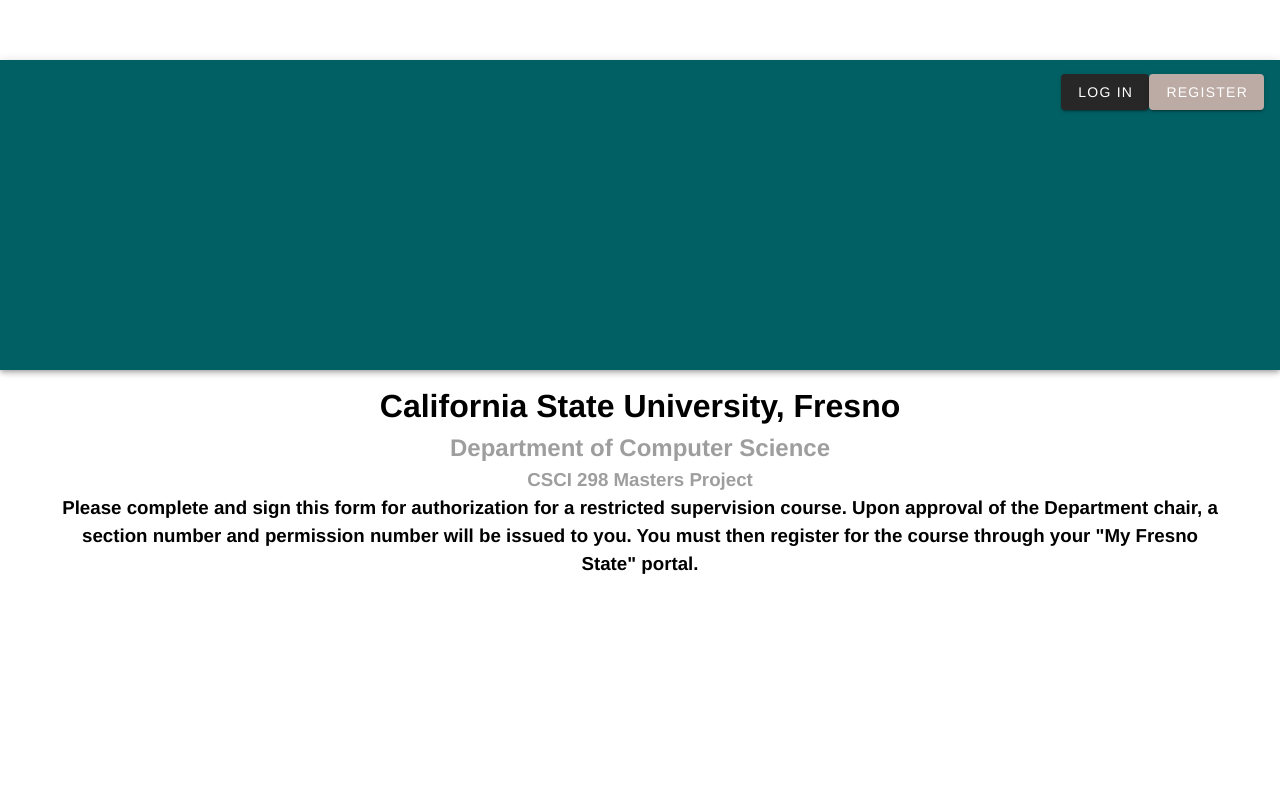
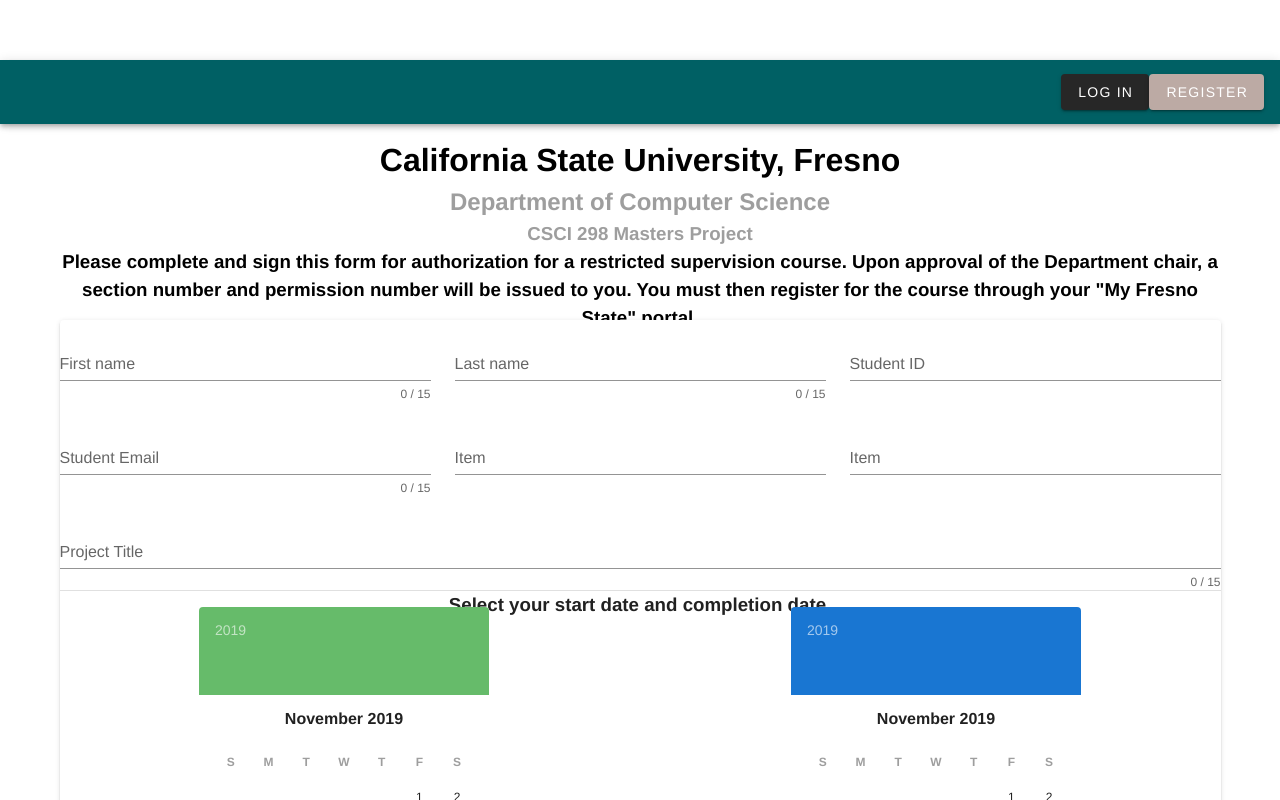
Before and after one commit to alemor10/Csci198Project, a Vue app in the folder client/: page /csci298 in a window 1280 px wide. Shown: the top 800 px of the page. Built offline with nearby package versions, Linux system fonts and the light colour scheme; what vue-signature-pad would draw is missing.

Commit message:
update to csci 198 and csc 298

```diff
--- a/client/src/views/Forms/csci190.vue
+++ b/client/src/views/Forms/csci190.vue
@@ -157,7 +157,18 @@
             required
         >
         </v-text-field>
-        <v-divider></v-divider>
+        <h4> 3.Are you below a 3.0 GPA? </h4>
+        <v-select
+          v-model="select"
+          :items="items"
+          :error-messages="selectErrors"
+          label="Item"
+          required
+          @change="$v.select.$touch()"
+          @blur="$v.select.$touch()"
+        >
+        </v-select>
+        <v-btn class="mr-4" @click="submit">submit</v-btn>
     </v-form>
     </v-card>
   </v-container>
--- a/client/src/views/Forms/csci198.vue
+++ b/client/src/views/Forms/csci198.vue
@@ -6,12 +6,123 @@
       <h3 class="subheading grey--text">CSCI 198 Senior Project</h3>
       <h3 class="subheading black--text"> Please complete and sign this form for authorization for a restricted supervision course.
       Upon approval of the Department chair, a section number and permission number will be issued to you. You must then register for the course through your "My Fresno State" portal.</h3>
+    <v-card>
     <v-form v-model="valid">
-      <v-container>
 
+        <v-row>
+        <v-col
+          cols="12"
+          md="4"
+        >
+          <v-text-field
+            v-model="firstname"
+            :rules="nameRules"
+            :counter="15"
+            label="First name"
+            required
+          >
+          </v-text-field>
+        </v-col>
+        <v-col
+          cols="12"
+          md="4"
+        >
+          <v-text-field
+            v-model="lastname"
+            :rules="nameRules"
+            :counter="15"
+            label="Last name"
+            required
+          >
+          </v-text-field>
+        </v-col>
+        <v-col
+          cols="12"
+          md="4"
+        >
+        <v-text-field
+          v-model="studentID"
+          :rules="numberRules"
+          label="Student ID"
+          required
+        >
+        </v-text-field>
+        </v-col>
+        </v-row>
+        <v-row>
 
-      </v-container>
+        <v-col
+          cols="12"
+          md="4"
+        >
+        <v-text-field
+          v-model="studentEmail"
+          :rules="nameRules"
+          :counter="15"
+          label="Student Email"
+          required
+        >
+        </v-text-field>
+        </v-col>
+        <v-col
+          cols="12"
+          md="4"
+        >
+        <v-select
+          v-model="select"
+          :items="items"
+          :error-messages="selectErrors"
+          label="Item"
+          required
+          @change="$v.select.$touch()"
+          @blur="$v.select.$touch()"
+        >
+        </v-select>
+        </v-col>
+        <v-col
+          cols="12"
+          md="4"
+        >
+        <v-select
+          v-model="select"
+          :items="items"
+          :error-messages="selectErrors"
+          label="Item"
+          required
+          @change="$v.select.$touch()"
+          @blur="$v.select.$touch()"
+        >
+        </v-select>
+        </v-col>
+        <v-col
+        >
+        <v-text-field
+          v-model="projectTitle"
+          :counter="15"
+          label="Project Title"
+          required
+        >
+        </v-text-field>
+        </v-col>
+        </v-row>
+        <v-divider></v-divider>
+        <h3> Select your start date and completion date. </h3>
+        <v-row justify="space-around">
+        <v-date-picker v-model="picker" color="green lighten-1"></v-date-picker>
+        <v-date-picker v-model="picker2" color="green lighten-1" header-color="primary"></v-date-picker>
+        </v-row>
+        <h3> 2. Briefly describe the nature of the your project </h3>
+        <v-text-field
+            v-model="description"
+            :counter="500"
+            label="enter text here"
+            required
+        >
+        </v-text-field>
+
+        <v-btn class="mr-4" @click="submit">submit</v-btn>
     </v-form>
+    </v-card>
   </v-container>
 
 </template>
--- a/client/src/views/Forms/csci290.vue
+++ b/client/src/views/Forms/csci290.vue
@@ -154,14 +154,23 @@
             v-model="description"
             :counter="500"
             label="enter text here"
+            loader-height="10"
             required
         >
         </v-text-field>
-        <v-divider></v-divider>
-
-        <h5> Signature of Supervising Instructor</h5>
-
-    </v-form>
+        <h4> 3.Are you below a 3.0 GPA? </h4>
+        <v-select
+          v-model="select"
+          :items="items"
+          :error-messages="selectErrors"
+          label="Item"
+          required
+          @change="$v.select.$touch()"
+          @blur="$v.select.$touch()"
+        >
+        </v-select>
+        <v-btn class="mr-4" @click="submit">submit</v-btn>
+      </v-form>
     </v-card>
 </v-container>
 
--- a/client/src/views/Forms/csci298.vue
+++ b/client/src/views/Forms/csci298.vue
@@ -5,11 +5,122 @@
       <h3 class="subheading grey--text">CSCI 298 Masters Project</h3>
       <h3 class="subheading black--text"> Please complete and sign this form for authorization for a restricted supervision course.
       Upon approval of the Department chair, a section number and permission number will be issued to you. You must then register for the course through your "My Fresno State" portal.</h3>
+    <v-card>
     <v-form v-model="valid">
-      <v-container>
 
+        <v-row>
+        <v-col
+          cols="12"
+          md="4"
+        >
+          <v-text-field
+            v-model="firstname"
+            :rules="nameRules"
+            :counter="15"
+            label="First name"
+            required
+          >
+          </v-text-field>
+        </v-col>
+        <v-col
+          cols="12"
+          md="4"
+        >
+          <v-text-field
+            v-model="lastname"
+            :rules="nameRules"
+            :counter="15"
+            label="Last name"
+            required
+          >
+          </v-text-field>
+        </v-col>
+        <v-col
+          cols="12"
+          md="4"
+        >
+        <v-text-field
+          v-model="studentID"
+          :rules="numberRules"
+          label="Student ID"
+          required
+        >
+        </v-text-field>
+        </v-col>
+        </v-row>
+        <v-row>
 
-      </v-container>
+        <v-col
+          cols="12"
+          md="4"
+        >
+        <v-text-field
+          v-model="studentEmail"
+          :rules="nameRules"
+          :counter="15"
+          label="Student Email"
+          required
+        >
+        </v-text-field>
+        </v-col>
+        <v-col
+          cols="12"
+          md="4"
+        >
+        <v-select
+          v-model="select"
+          :items="items"
+          :error-messages="selectErrors"
+          label="Item"
+          required
+          @change="$v.select.$touch()"
+          @blur="$v.select.$touch()"
+        >
+        </v-select>
+        </v-col>
+        <v-col
+          cols="12"
+          md="4"
+        >
+        <v-select
+          v-model="select"
+          :items="items"
+          :error-messages="selectErrors"
+          label="Item"
+          required
+          @change="$v.select.$touch()"
+          @blur="$v.select.$touch()"
+        >
+        </v-select>
+        </v-col>
+        <v-col
+        >
+        <v-text-field
+          v-model="projectTitle"
+          :counter="15"
+          label="Project Title"
+          required
+        >
+        </v-text-field>
+        </v-col>
+        </v-row>
+        <v-divider></v-divider>
+        <h3> Select your start date and completion date. </h3>
+        <v-row justify="space-around">
+        <v-date-picker v-model="picker" color="green lighten-1"></v-date-picker>
+        <v-date-picker v-model="picker2" color="green lighten-1" header-color="primary"></v-date-picker>
+        </v-row>
+        <h3> 2. Briefly describe the nature of the your project </h3>
+        <v-text-field
+            v-model="description"
+            :counter="500"
+            label="enter text here"
+            required
+        >
+        </v-text-field>
+
+        <v-btn class="mr-4" @click="submit">submit</v-btn>
     </v-form>
+    </v-card>
   </v-container>
 </template>
--- a/client/src/warehouse/auth.js
+++ b/client/src/warehouse/auth.js
@@ -1,7 +1,7 @@
 import axios from 'axios';
 import router from '../router';
 
-const BASE_URL = 'http://localhost:5000'
+//const BASE_URL = 'http://localhost:5000'
 
 
 const state = {
```
